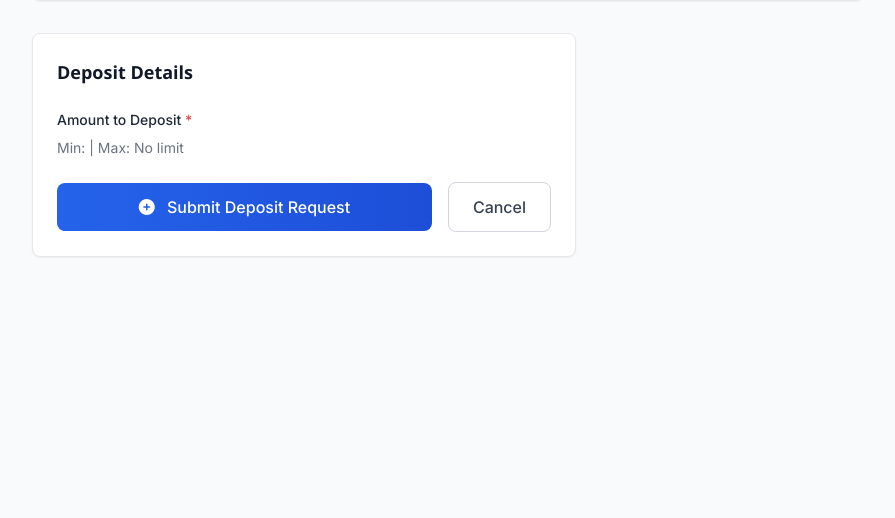
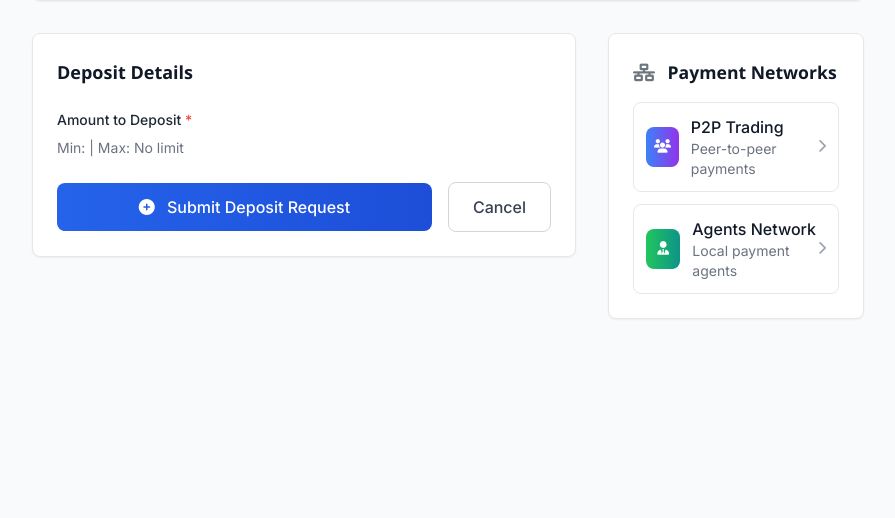
Before and after one commit to ayubsoft254/TradeVision, a Django app: page /payments/deposit/1/ in a window 1280 px wide. Shown: the part 301-819 px from the top of the page, without its empty margins (192-1087 px from the left). Run offline with Django 4.2, Linux system fonts and the light colour scheme; the visitor is signed in with stand-in values (Sample User, id 1); data that the repository does not hold is empty; parts of the project's set-up code (start-up, migrations or seed data) failed here and were passed over; some libraries are stand-ins or nearby versions.

Commit message:
Add payment networks section to deposit method page for improved user navigation

```diff
--- a/src/templates/payments/deposit_method.html
+++ b/src/templates/payments/deposit_method.html
@@ -253,6 +253,37 @@ form input:focus, form select:focus, form textarea:focus {
 
       <!-- Sidebar -->
       <div class="space-y-6 sidebar">
+        <!-- Payment Networks -->
+        <div class="bg-white rounded-lg shadow-sm border border-gray-200 p-6">
+          <h3 class="text-lg font-semibold mb-4">
+            <i class="fas fa-network-wired mr-2 text-primary-500"></i>
+            Payment Networks
+          </h3>
+          <div class="space-y-3">
+            <a href="{% url 'payments:p2p' %}" class="flex items-center p-3 rounded-lg border border-gray-200 hover:bg-gray-50 hover:border-primary-300 transition-all duration-200 group">
+              <div class="w-10 h-10 bg-gradient-to-r from-blue-500 to-purple-600 rounded-lg flex items-center justify-center mr-3">
+                <i class="fas fa-users text-white"></i>
+              </div>
+              <div>
+                <div class="font-medium text-gray-900 group-hover:text-primary-600">P2P Trading</div>
+                <div class="text-sm text-gray-500">Peer-to-peer payments</div>
+              </div>
+              <i class="fas fa-chevron-right ml-auto text-gray-400 group-hover:text-primary-500"></i>
+            </a>
+
+            <a href="{% url 'payments:agents' %}" class="flex items-center p-3 rounded-lg border border-gray-200 hover:bg-gray-50 hover:border-primary-300 transition-all duration-200 group">
+              <div class="w-10 h-10 bg-gradient-to-r from-green-500 to-teal-600 rounded-lg flex items-center justify-center mr-3">
+                <i class="fas fa-user-tie text-white"></i>
+              </div>
+              <div>
+                <div class="font-medium text-gray-900 group-hover:text-primary-600">Agents Network</div>
+                <div class="text-sm text-gray-500">Local payment agents</div>
+              </div>
+              <i class="fas fa-chevron-right ml-auto text-gray-400 group-hover:text-primary-500"></i>
+            </a>
+          </div>
+        </div>
+
         {{ block.super }}
       </div>
 
```
